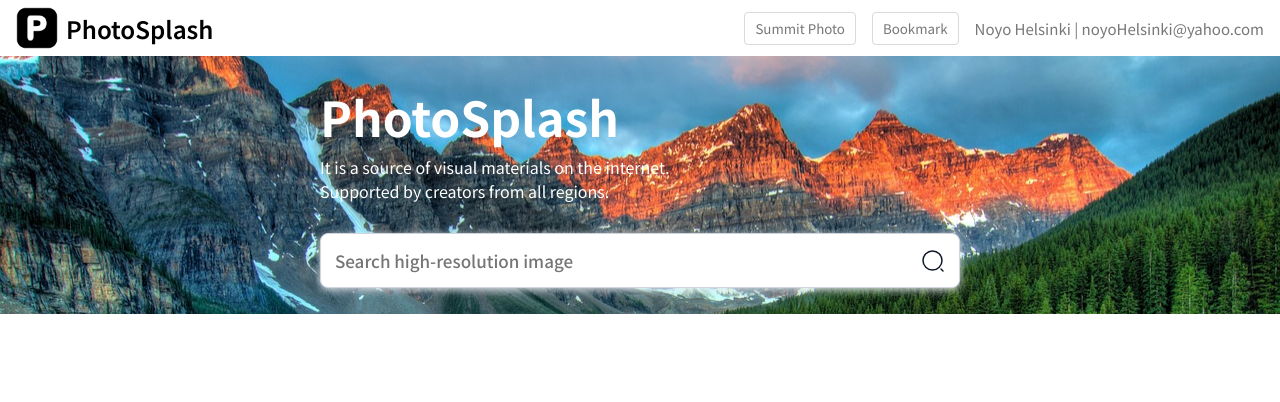
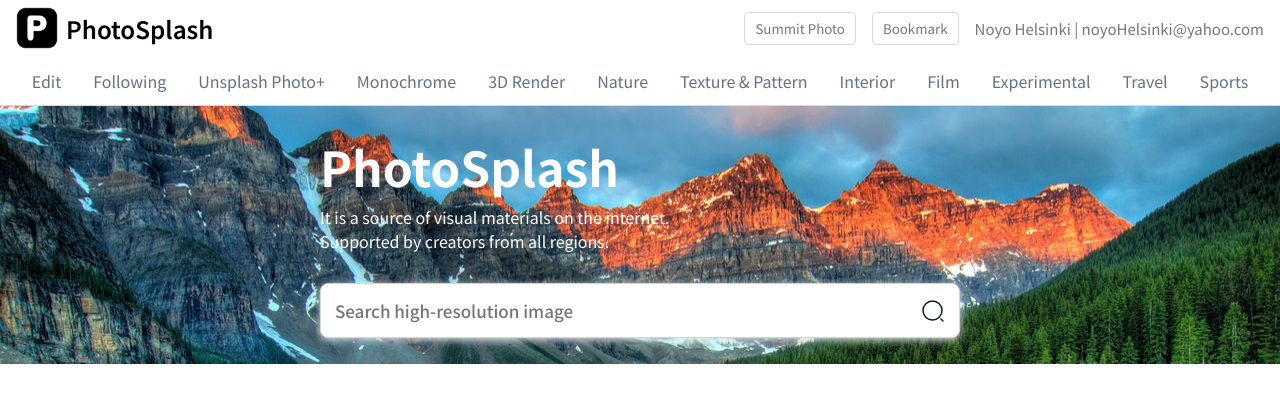
Before and after one commit to dodiforth/react_photo_splash, a React (Vite) app: page / in a window 1280 px wide. Shown: the top 402 px of the page. Built offline with nearby package versions, Linux system fonts and the light colour scheme.

Commit message:
feat: Add CommonNav component to index page
The code changes in `index.tsx` add the `CommonNav` component to the index page. This enhancement improves the navigation experience by providing a common navigation bar for users to easily navigate through the application.

```diff
--- /dev/null
+++ b/src/components/common/navigation/CommonNav.module.scss
@@ -0,0 +1,24 @@
+.navigation {
+  display: flex;
+  align-items: center;
+  justify-content: center;
+
+  width: 100%;
+  height: 50px;
+
+  gap: 32px;
+
+  border-bottom: 1px solid $color-white-300;
+
+  &__menu {
+    display: flex;
+    align-items: center;
+    justify-content: center;
+
+    height: 100%;
+
+    text-decoration: none; // it's for now. later, it will be replced with Link component from react-router-dom
+    color: $color-white-700;
+    font-weight: 500;
+  }
+}
--- /dev/null
+++ b/src/components/common/navigation/CommonNav.tsx
@@ -0,0 +1,28 @@
+import { useState } from "react";
+import styles from "./CommonNav.module.scss";
+import navJson from "./nav.json";
+import { Link } from "react-router-dom";
+
+interface Navigation {
+  index: number;
+  path: string;
+  label: string;
+  searchValue: string;
+  isActive: boolean;
+}
+
+function CommonNav() {
+  const [navigation, setNavigation] = useState<Navigation[]>(navJson);
+
+  // call repeatition of navigation based on the number of navigation data declared in the useState
+  const navLinks = navigation.map((item: Navigation) => {
+    return (
+      <Link className={styles.navigation__menu} key={item.path} to={item.path}>
+        <span className={styles.navigation__menu__label}>{item.label}</span>
+      </Link>
+    );
+  });
+  return <div className={styles.navigation}>{navLinks}</div>;
+}
+
+export default CommonNav;
--- /dev/null
+++ b/src/components/common/navigation/nav.json
@@ -0,0 +1,86 @@
+[
+  {
+    "index": 0,
+    "path": "/edit",
+    "label": "Edit",
+    "searchValue": "edit",
+    "isActive": false
+  },
+  {
+    "index": 1,
+    "path": "/following",
+    "label": "Following",
+    "searchValue": "following",
+    "isActive": false
+  },
+  {
+    "index": 2,
+    "path": "/photoPlus",
+    "label": "Unsplash Photo+",
+    "searchValue": "photo",
+    "isActive": false
+  },
+  {
+    "index": 3,
+    "path": "/oneColor",
+    "label": "Monochrome",
+    "searchValue": "one color",
+    "isActive": false
+  },
+  {
+    "index": 4,
+    "path": "/3dRender",
+    "label": "3D Render",
+    "searchValue": "3d render",
+    "isActive": false
+  },
+  {
+    "index": 5,
+    "path": "/nature",
+    "label": "Nature",
+    "searchValue": "nature",
+    "isActive": false
+  },
+  {
+    "index": 6,
+    "path": "/texture",
+    "label": "Texture & Pattern",
+    "searchValue": "texture",
+    "isActive": false
+  },
+  {
+    "index": 7,
+    "path": "/interior",
+    "label": "Interior",
+    "searchValue": "interior",
+    "isActive": false
+  },
+  {
+    "index": 8,
+    "path": "/film",
+    "label": "Film",
+    "searchValue": "film",
+    "isActive": false
+  },
+  {
+    "index": 9,
+    "path": "/experimental",
+    "label": "Experimental",
+    "searchValue": "experimental",
+    "isActive": false
+  },
+  {
+    "index": 10,
+    "path": "/travel",
+    "label": "Travel",
+    "searchValue": "travel",
+    "isActive": false
+  },
+  {
+    "index": 11,
+    "path": "/sports",
+    "label": "Sports",
+    "searchValue": "sports",
+    "isActive": false
+  }
+]
--- a/src/pages/index/index.tsx
+++ b/src/pages/index/index.tsx
@@ -1,5 +1,6 @@
 import CommonHeader from "@/components/common/header/CommonHeader";
 import CommonSearchBar from "@/components/common/searchBar/CommonSearchBar";
+import CommonNav from "@/components/common/navigation/CommonNav";
 import styles from "./styles/index.module.scss";
 
 function index() {
@@ -8,6 +9,7 @@
       {/*공통 헤더 UI 부분 - Common Header UI Section*/}
       <CommonHeader />
       {/*공통 네비게이션 UI 부분 - Common Navigation UI Section*/}
+      <CommonNav />
       {/*메인 페이지 컨텐츠 UI 부분 - Main Page Contents UI Section*/}
       <div className={styles.page__contents}>
         <div className={styles.page__contents__introBox}>
```
